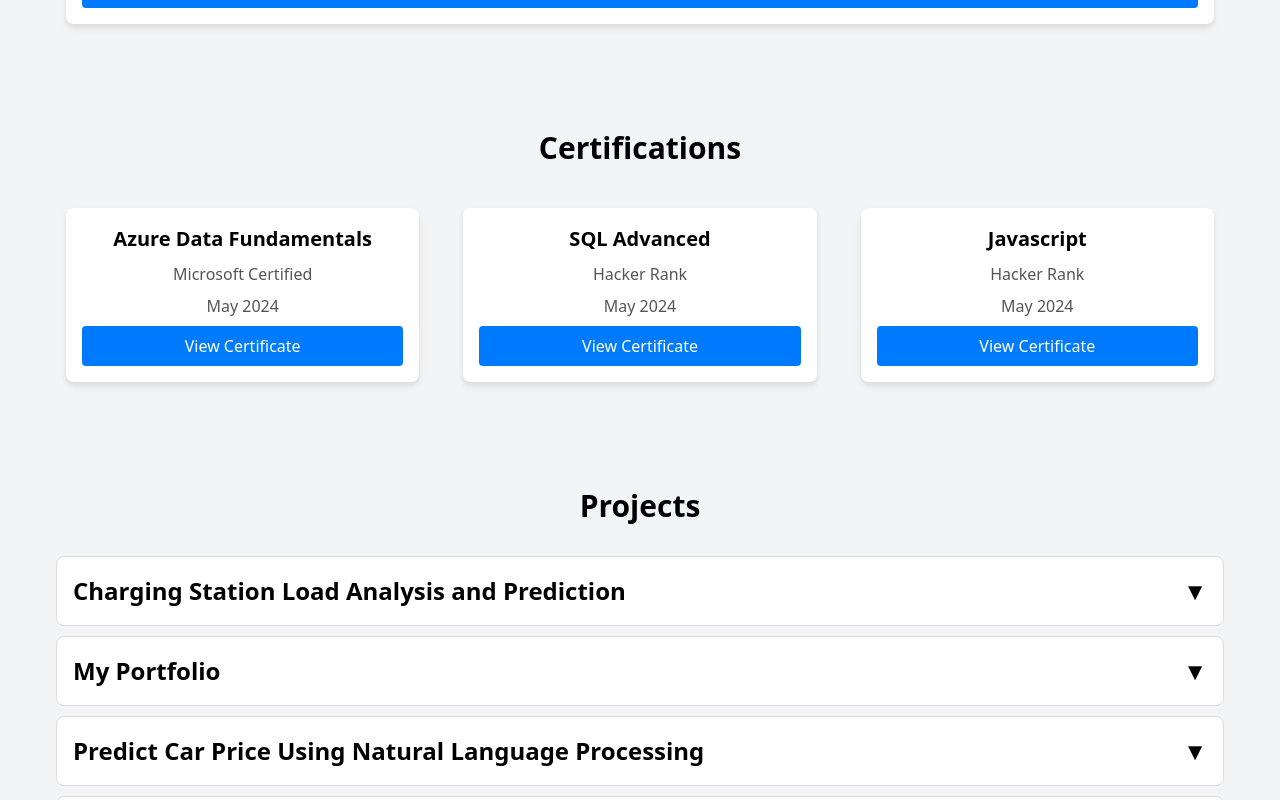
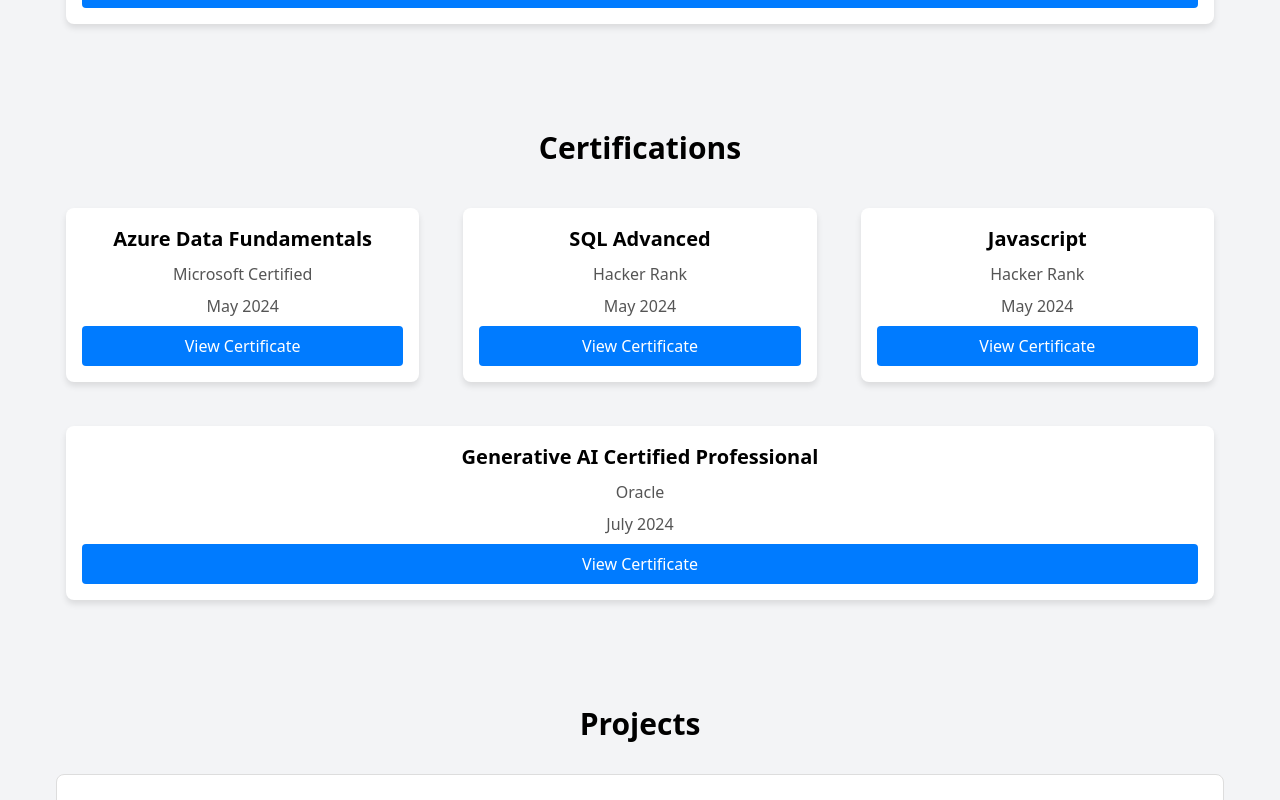
Before and after one commit to vr-23/portfolio, a React (Create React App) app: page / in a window 1280 px wide. Shown: the part 2864-3664 px from the top of the page. Built offline with nearby package versions, Linux system fonts and the light colour scheme.

Commit message:
added oracle certification

```diff
--- a/src/Static/static.js
+++ b/src/Static/static.js
@@ -36,6 +36,12 @@ export const certifications = [
     date: "May 2024",
     certificateURL: "https://www.hackerrank.com/certificates/bd4f429e042b",
   },
+  {
+    title: "Generative AI Certified Professional",
+    issuer: "Oracle",
+    date:"July 2024",
+    certificateURL: 'Oracle'
+  }
 ];
 
 export const education = [
--- a/src/components/Cerifications/Certifications.js
+++ b/src/components/Cerifications/Certifications.js
@@ -2,10 +2,14 @@ import React from 'react';
 import './Certifications.css'; // Import your CSS file for styling
 import { certifications } from '../../Static/static';
 
-
 const Certifications = () => {
   const handleViewCertificate = (url) => {
-    window.open(url, '_blank');
+    console.log(url)
+    if (url === 'Oracle') {
+      window.open(`${process.env.PUBLIC_URL}/oracleGenerativeAiCertificate.pdf`, '_blank');
+    } else {
+      window.open(url, '_blank');
+    }
   };
 
   return (
```
Also changed, not shown: 1 other file (tests, documents, lock files or other folders).
